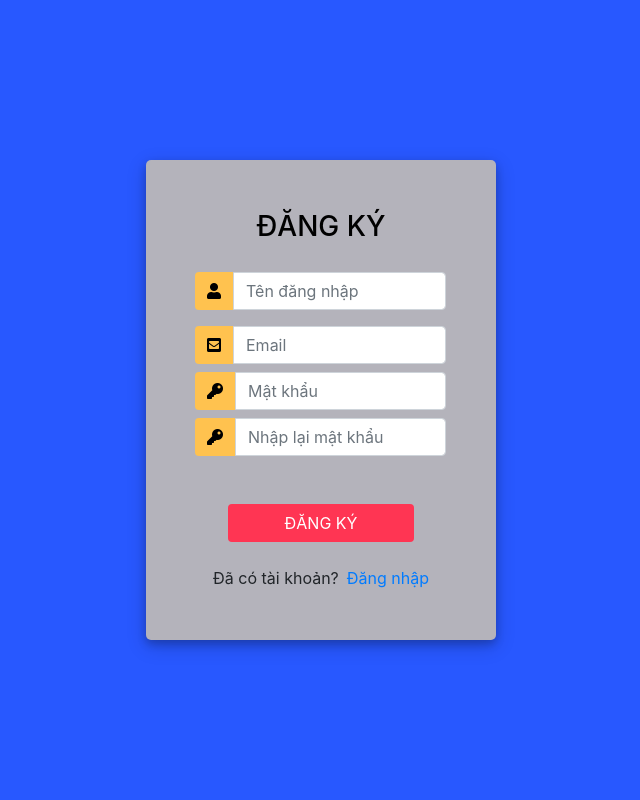
After one commit to elfphabet621/QuanLyNhaSach_CNPM, a Django app: page /register/ in a window 1280 px wide. The commit adds this page. Shown: the whole page, without its empty margins (319-959 px from the left). Run offline with Django 4.2, Linux system fonts and the light colour scheme; some libraries are stand-ins or nearby versions.

Commit message:
Update basic templates, views, urls - CRUD book - login, register

```diff
--- /dev/null
+++ b/QLNhaSach/book/templates/book/register.html
@@ -0,0 +1,140 @@
+<!DOCTYPE html>
+<html>
+
+<head>
+	<title>Đăng ký</title>
+	<link rel="stylesheet" href="https://stackpath.bootstrapcdn.com/bootstrap/4.1.3/css/bootstrap.min.css" integrity="sha384-MCw98/SFnGE8fJT3GXwEOngsV7Zt27NXFoaoApmYm81iuXoPkFOJwJ8ERdknLPMO" crossorigin="anonymous">
+	<script src="https://ajax.googleapis.com/ajax/libs/jquery/3.3.1/jquery.min.js"></script>
+	<link rel="stylesheet" href="https://use.fontawesome.com/releases/v5.6.1/css/all.css" integrity="sha384-gfdkjb5BdAXd+lj+gudLWI+BXq4IuLW5IT+brZEZsLFm++aCMlF1V92rMkPaX4PP" crossorigin="anonymous">
+
+	<style>
+		body,
+		html {
+			margin: 0;
+			padding: 0;
+			height: 100%;
+			background: #2858FF !important;
+		}
+		.user_card {
+			width: 350px;
+			margin-top: auto;
+			margin-bottom: auto;
+			background: #b4b3bb;
+			position: relative;
+			display: flex;
+			justify-content: center;
+			flex-direction: column;
+			padding: 50px;
+			box-shadow: 0 4px 8px 0 rgba(0, 0, 0, 0.2), 0 6px 20px 0 rgba(0, 0, 0, 0.19);
+			-webkit-box-shadow: 0 4px 8px 0 rgba(0, 0, 0, 0.2), 0 6px 20px 0 rgba(0, 0, 0, 0.19);
+			-moz-box-shadow: 0 4px 8px 0 rgba(0, 0, 0, 0.2), 0 6px 20px 0 rgba(0, 0, 0, 0.19);
+			border-radius: 5px;
+
+		}
+
+		.form_container {
+			margin-top: 20px;
+		}
+
+		#form-title{
+			color: black;
+		}
+		.login_btn {
+			width: 100%;
+			background: #ff3553 !important;
+			color: white !important;
+		}
+        .login_btn:hover {
+            color: black !important;
+		}
+		.login_btn:focus {
+			box-shadow: none !important;
+			outline: 0px !important;
+		}
+		.login_container {
+			padding: 0 2rem;
+		}
+		.input-group-text {
+			background: #ffc24f !important;
+			color: black !important;
+			border: 0 !important;
+			border-radius: 0.25rem 0 0 0.25rem !important;
+		}
+		.input_user,
+		.input_pass:focus {
+			box-shadow: none !important;
+			outline: 0px !important;
+		}
+
+	</style>
+
+</head>
+<body>
+	<div class="container h-100">
+		<div class="d-flex justify-content-center h-100">
+			<div class="user_card">
+				<div class="d-flex justify-content-center">
+					<h3 id="form-title">ĐĂNG KÝ</h3>
+				</div>
+				<div class="d-flex justify-content-center form_container">
+
+					<form method="POST" action="">
+                        {% csrf_token %}
+						<div class="input-group mb-3">
+							<div class="input-group-append">
+								<span class="input-group-text"><i class="fas fa-user"></i></span>
+							</div>
+                            <input type="text" name="username">
+							<!-- {{form.username}} -->
+						</div>
+						<div class="input-group mb-2">
+							<div class="input-group-append">
+								<span class="input-group-text"><i class="fas fa-envelope-square"></i></span>
+							</div>
+                            <input type="email" name="email">
+							<!-- {{form.email}} -->
+						</div>
+						<div class="input-group mb-2">
+							<div class="input-group-append">
+								<span class="input-group-text"><i class="fas fa-key"></i></span>
+							</div>
+                            <input type="text" name="password1">
+                            <!-- {{form.password1}} -->
+						</div>
+						<div class="input-group mb-5">
+							<div class="input-group-append">
+								<span class="input-group-text"><i class="fas fa-key"></i></span>
+							</div>
+                            <input type="text" name="password2">
+							<!-- {{form.password2}} -->
+						</div>
+
+				   		<div class="d-flex justify-content-center mt-3 login_container">
+				 			<input class="btn login_btn" type="submit" value="ĐĂNG KÝ">
+				   		</div>
+					</form>
+				</div>
+				<!-- {{form.errors}} -->
+				<div class="mt-4">
+					<div class="d-flex justify-content-center links">
+						Đã có tài khoản? <a href="{% url 'login' %}" class="ml-2">Đăng nhập</a>
+					</div>
+				</div>
+			</div>
+		</div>
+	</div>
+	<script>
+		//Query All input fields
+		var form_fields = document.getElementsByTagName('input')
+		form_fields[1].placeholder='Tên đăng nhập';
+		form_fields[2].placeholder='Email';
+		form_fields[3].placeholder='Mật khẩu';
+		form_fields[4].placeholder='Nhập lại mật khẩu';
+
+
+		for (var field in form_fields){
+			form_fields[field].className += ' form-control'
+		}
+	</script>
+</body>
+</html>
--- a/QLNhaSach/book/urls.py
+++ b/QLNhaSach/book/urls.py
@@ -4,19 +4,19 @@ from . import views
 urlpatterns = [
     path('', views.home, name='home'),
 
-    # path('register/', views.registerPage, name='register'),
-    # path('login/', views.loginPage, name='login'),
-    # path('logout/', views.logoutUser, name='logout'),
+    path('register/', views.registerPage, name='register'),
+    path('login/', views.loginPage, name='login'),
+    path('logout/', views.logoutUser, name='logout'),
 
     # path('user/', views.userPage, name='user-page'),
 
     # path('account/', views.accountSetting, name='account'),
 
-    # path('products/', views.products, name='products'),
+    # path('book/', views.products, name='products'),
     # path('customer/<str:pk_test>', views.customer, name='customer'),
 
-    # path('create_order/<str:pk>', views.createOrder, name='create_order'),
-    # path('update_order/<str:pk>', views.updateOrder, name='update_order'),
-    # path('delete_order/<str:pk>', views.deleteOrder, name='delete_order'),
+    path('create_book/<str:pk>', views.createBook, name='create_Book'),
+    path('update_book/<str:pk>', views.updateBook, name='update_Book'),
+    path('delete_book/<str:pk>', views.deleteBook, name='delete_Book'),
 
 ]
--- a/QLNhaSach/book/views.py
+++ b/QLNhaSach/book/views.py
@@ -1,6 +1,79 @@
 from django.shortcuts import render, redirect
 
-# Create your views here.
+from django.contrib.auth.decorators import login_required
+from django.contrib.auth import authenticate, login, logout
+
+# Trang chủ
 def home(request):
+
     # context = {}
     return render(request, 'book/main.html')
+
+# Trang đăng ký tài khoản
+def registerPage(request):
+
+    # if request.method == "POST":
+
+    #     if form.is_valid():
+    #         messages.success(request, 'Account was created for '+ username)
+    #         return redirect('login')
+
+    context = {}
+    return render(request, 'book/register.html', context)
+
+# Trang đăng nhập
+def loginPage(request):
+    # if request.method == "POST":
+    #     username = request.POST.get('username')
+    #     password = request.POST.get('password')
+
+    #     user = authenticate(request, username=username, password=password)
+    #     if user is not None:
+    #         login(request, user)
+    #         return redirect('home')
+    #     else:
+    #         messages.info(request, 'Username Or Password is incorrect')
+    context = {}
+    return render(request, 'book/login.html', context)
+
+# Đăng xuất
+def logoutUser(request):
+    logout(request)
+    return redirect('login')
+
+# Tạo một cuốn sách mới
+# @login_required(login_url='login')
+# @allowed_users(allowed_roles=['admin'])
+def createBook(request, ):
+    # if request.method == "POST":
+        # if formset.is_valid():
+        #     formset.save()
+        #     return redirect('/')
+
+    context = {}
+
+    return render(request, 'book/book_form.html', context)
+
+# Cập nhật một cuốn sách
+# @login_required(login_url='login')
+# @allowed_users(allowed_roles=['admin'])
+def updateBook(request):
+    # if request.method == "POST":
+        # if form.is_valid() :
+        #     form.save()
+        #     return redirect('/')
+
+    context = {}
+    return render(request, 'book/book_form.html', context)
+
+# Xóa một cuốn sách
+# @login_required(login_url='login')
+# @allowed_users(allowed_roles=['admin'])
+def deleteBook(request):
+
+    # if request.method == "POST":
+    #     book.delete()
+    #     return redirect('/')
+
+    context = {}
+    return render(request, 'book/delete_book.html', context)
```
Also changed, not shown: QLNhaSach/book/templates/book/book.html (added, +8 -0 lines), QLNhaSach/book/templates/book/book_form.html (added, +8 -0 lines), QLNhaSach/book/templates/book/dashboard.html (deleted, +0 -61 lines), QLNhaSach/book/templates/book/delete_book.html (added, +23 -0 lines), QLNhaSach/book/templates/book/home.html (added, +7 -0 lines), QLNhaSach/book/templates/book/login.html (added, +118 -0 lines), QLNhaSach/book/templates/book/navbar.html (+21 -3 lines).
